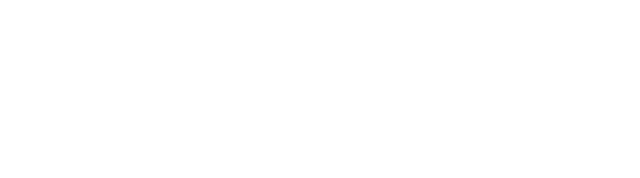
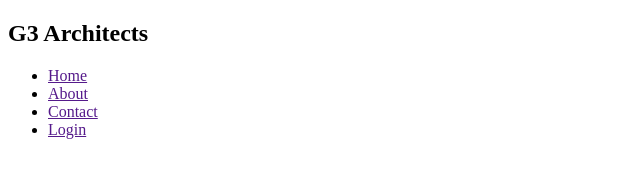
Before and after one commit to ShafayetAhmad/Landing-Page-G3-Architects, a plain HTML site: page index.html in a window 1280 px wide. Shown: the whole page, without its empty margins (0-640 px from the left). Drawn offline with Linux system fonts and the light colour scheme.

Commit message:
navbar added

```diff
--- a/index.html
+++ b/index.html
@@ -8,6 +8,22 @@
     <title>G3-Architects</title>
 </head>
 <body>
+    <header>
+        <nav>
+            <h2>G3 Architects</h2>
+            <ul>
+                <li><a href="">Home</a></li>
+                <li><a href="">About</a></li>
+                <li><a href="">Contact</a></li>
+                <li><a href="">Login</a></li>
+            </ul>
+        </nav>
+    </header>
+    <main>
 
+    </main>
+    <footer>
+
+    </footer>
 </body>
 </html>
```
